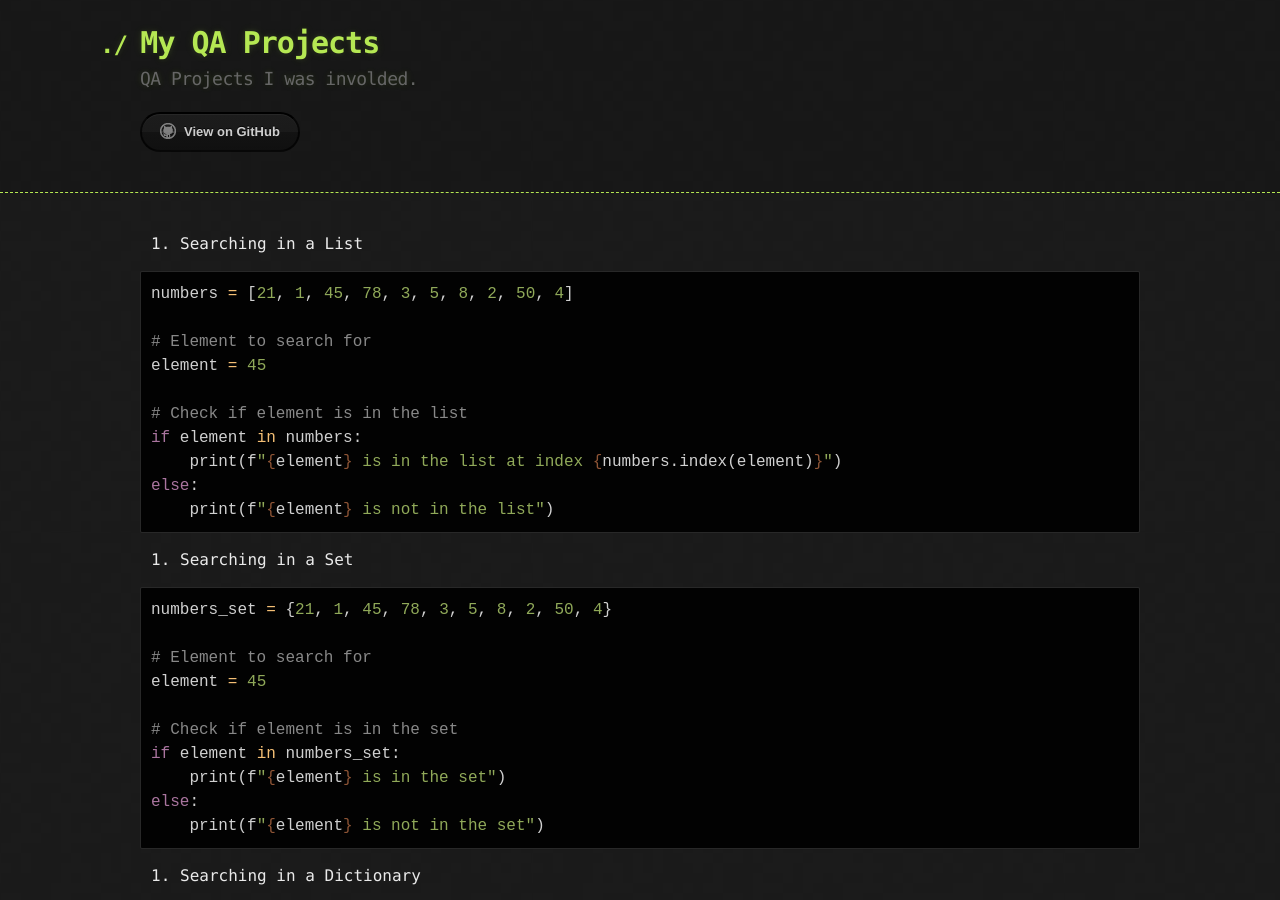
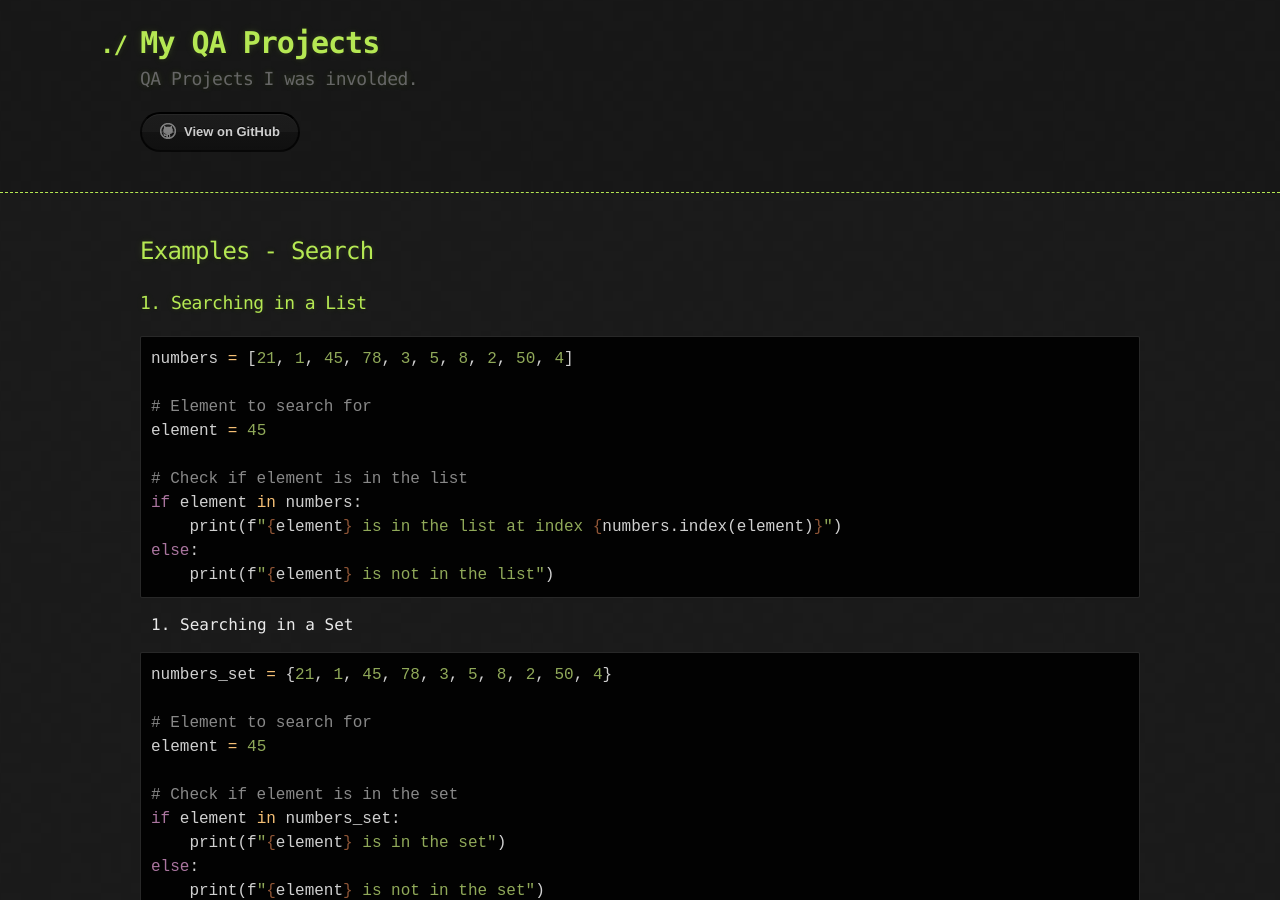
Before and after one commit to sciustechnologia/sciustechnologia.github.io, a Jekyll site: the page built from python/04_xamp/02_search.md, in a window 1280 px wide and 900 px high. Built offline with Jekyll 4.4.1, drawn with Linux system fonts in a browser that asks for light colours.

Commit message:
Update 02_search.md

````diff
--- a/python/04_xamp/02_search.md
+++ b/python/04_xamp/02_search.md
@@ -3,7 +3,9 @@ title: Python - Examples of Application - Search
 layout: default
 ---
 
-1. Searching in a List
+##  Examples - Search
+
+### 1. Searching in a List
 
 ```python
 numbers = [21, 1, 45, 78, 3, 5, 8, 2, 50, 4]
````
